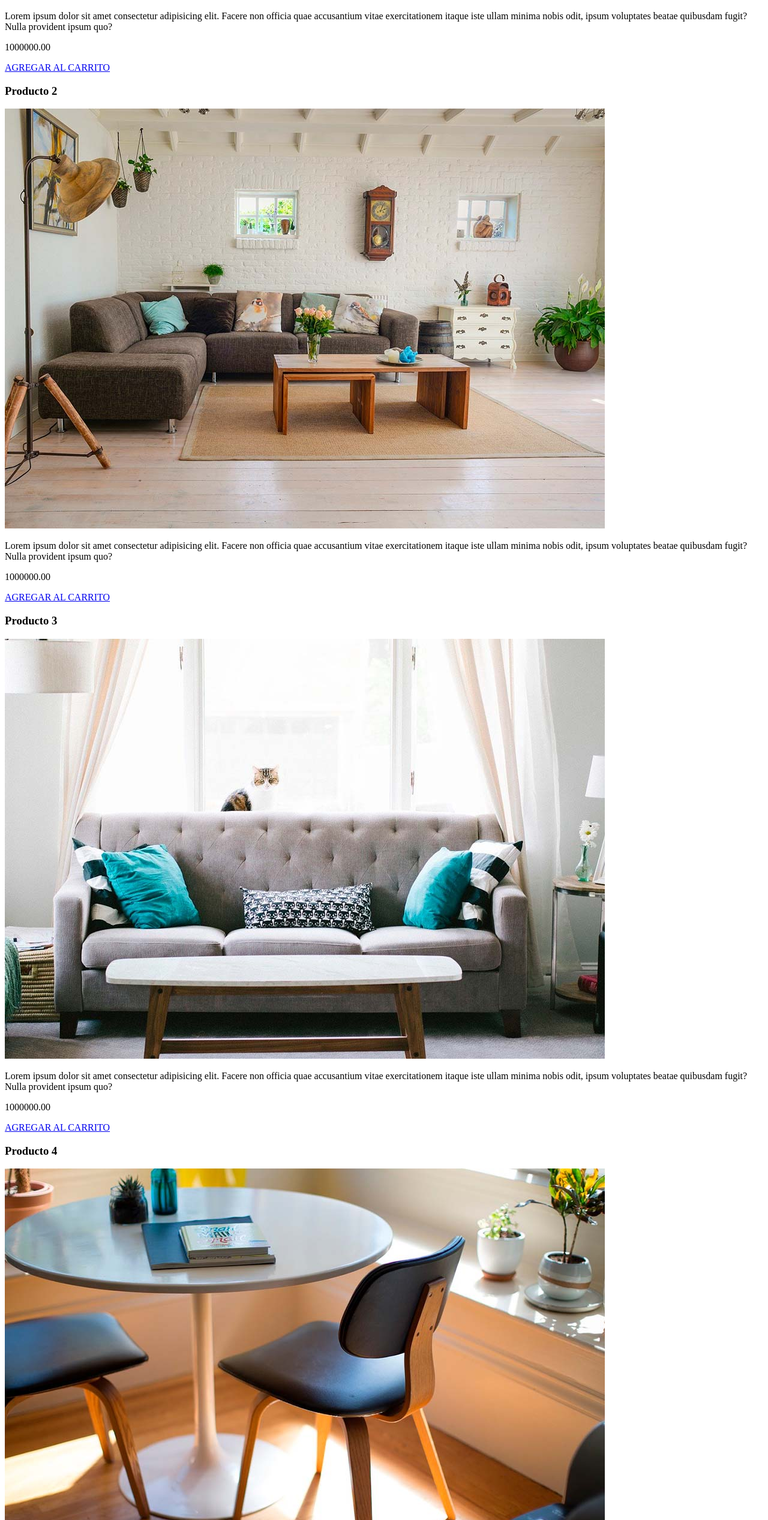
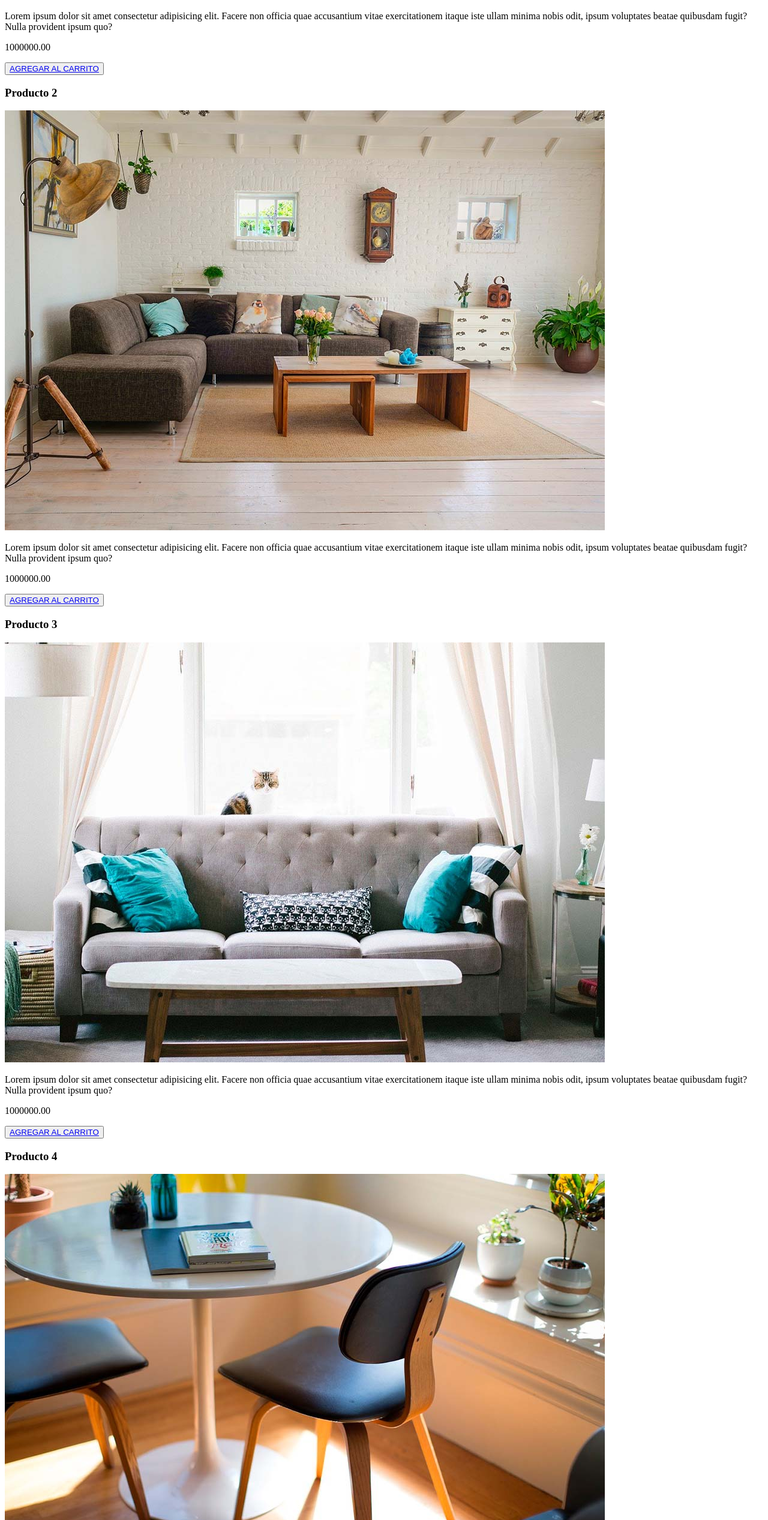
Before and after one commit to micaji-251/Hackaton5Reto1, a plain HTML site: page index.html in a window 1280 px wide. Shown: the part 3546-6080 px from the top of the page at 60% size. Drawn offline with Linux system fonts and the light colour scheme.

Commit message:
Correcion botones

```diff
--- a/index.html
+++ b/index.html
@@ -77,9 +77,7 @@
             </p>
 
             <p class="Precio">1000000.00</p>
-            <p>
-                <a href="#">AGREGAR AL CARRITO</a>
-            </p>
+            <button><a href="#">AGREGAR AL CARRITO</a></button>
 
         </article>
 
@@ -90,9 +88,7 @@
                 Lorem ipsum dolor sit amet consectetur adipisicing elit. Facere non officia quae accusantium vitae exercitationem itaque iste ullam minima nobis odit, ipsum voluptates beatae quibusdam fugit? Nulla provident ipsum quo?
             </p>
             <p class="Precio">1000000.00</p>
-            <p>
-                <a href="#">AGREGAR AL CARRITO</a>
-            </p>
+            <button><a href="#">AGREGAR AL CARRITO</a></button>
         </article>
 
         <article>
@@ -102,9 +98,7 @@
                 Lorem ipsum dolor sit amet consectetur adipisicing elit. Facere non officia quae accusantium vitae exercitationem itaque iste ullam minima nobis odit, ipsum voluptates beatae quibusdam fugit? Nulla provident ipsum quo?
             </p>
             <p class="Precio">1000000.00</p>
-            <p>
-                <a href="#">AGREGAR AL CARRITO</a>
-            </p>
+            <button><a href="#">AGREGAR AL CARRITO</a></button>
         </article>
 
         <article>
@@ -115,9 +109,7 @@
             </p>
 
             <p class="Precio">1000000.00</p>
-            <p>
-                <a href="#">AGREGAR AL CARRITO</a>
-            </p>
+            <button><a href="#">AGREGAR AL CARRITO</a></button>
 
         </article>
 
@@ -128,9 +120,7 @@
                 Lorem ipsum dolor sit amet consectetur adipisicing elit. Facere non officia quae accusantium vitae exercitationem itaque iste ullam minima nobis odit, ipsum voluptates beatae quibusdam fugit? Nulla provident ipsum quo?
             </p>
             <p class="Precio">1000000.00</p>
-            <p>
-                <a href="#">AGREGAR AL CARRITO</a>
-            </p>
+            <button><a href="#">AGREGAR AL CARRITO</a></button>
         </article>
 
         <article>
@@ -140,9 +130,7 @@
                 Lorem ipsum dolor sit amet consectetur adipisicing elit. Facere non officia quae accusantium vitae exercitationem itaque iste ullam minima nobis odit, ipsum voluptates beatae quibusdam fugit? Nulla provident ipsum quo?
             </p>
             <p class="Precio">1000000.00</p>
-            <p>
-                <a href="#">AGREGAR AL CARRITO</a>
-            </p>
+            <button><a href="#">AGREGAR AL CARRITO</a></button>
         </article>
 
     </section>
@@ -184,6 +172,7 @@
         </ul>
     </nav>
 
+    <p>Todos los derechos Reservados, TiendaMuebles</p>
    </footer>
 </body>
 </html>
```
Also changed, not shown: blog.html (+3 -3 lines), contacto.html (+20 -7 lines), galeria.html (+6 -1 lines), nosotros.html (+1 -1 lines), tienda.html (+8 -19 lines).
